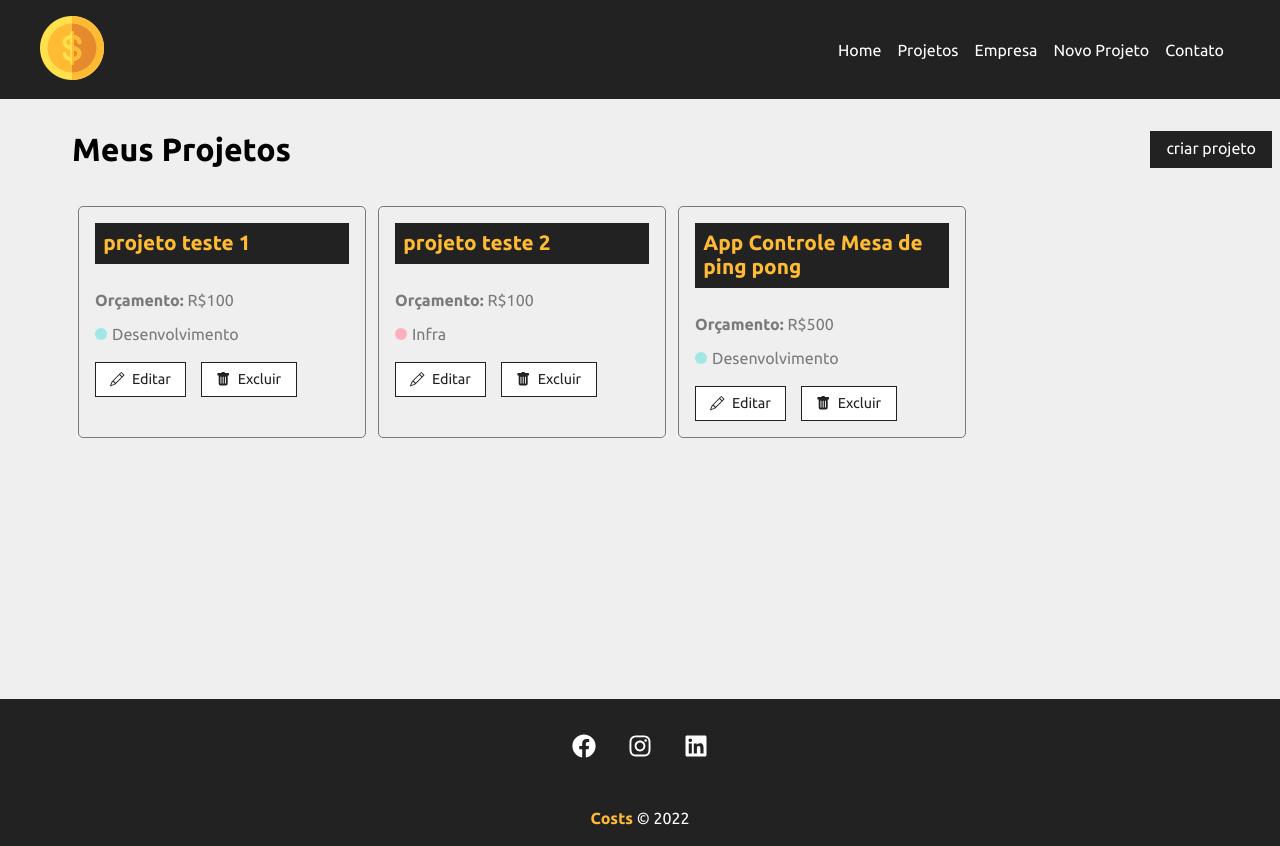
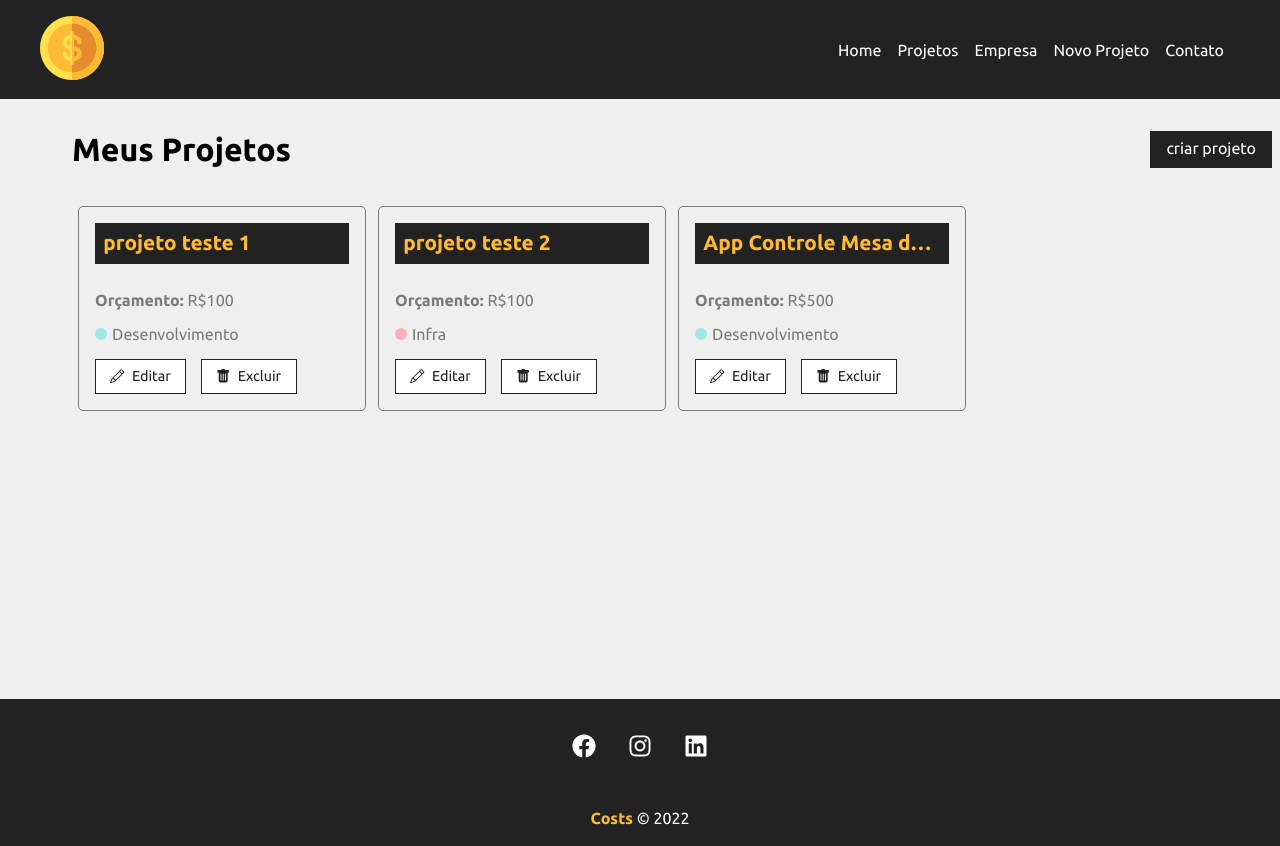
Before and after one commit to vinao-alt/costs, a React (Create React App) app: page /projects in a window 1280 px wide. Shown: the top 846 px of the page. Built offline with nearby package versions, Linux system fonts and the light colour scheme; data requests are answered from the project's data file.

Commit message:
card styling

```diff
--- a/db.json
+++ b/db.json
@@ -7,7 +7,7 @@
         "id": "2",
         "name": "Desenvolvimento"
       },
-      "cost": 31,
+      "cost": 21,
       "services": [
         {
           "name": "serviço 1 ",
@@ -20,12 +20,6 @@
           "cost": "11",
           "description": "a",
           "id": "597aa8b6-b36e-4609-87bf-3f2e8d6de5d1"
-        },
-        {
-          "name": "Contratar Dev Front-end",
-          "cost": "10",
-          "description": "a",
-          "id": "f7abddea-bb0c-4799-9bea-3cbe8c46ea82"
         }
       ],
       "id": 1
--- a/src/components/project/ProjectCard.module.css
+++ b/src/components/project/ProjectCard.module.css
@@ -4,6 +4,9 @@
     border-radius: 5px;
     width: 24%;
     margin: 0.5%;
+    display: flex;
+    flex-direction: column;
+    justify-content: space-between;
 }
 
 .project_card h4 {
@@ -12,6 +15,10 @@
     padding: 0.4em;
     margin-bottom: 1.3em;
     font-size: 1.3em;
+
+    white-space: nowrap;
+    overflow: hidden;
+    text-overflow: ellipsis;
 }
 
 .project_card p {
@@ -59,7 +66,6 @@
 }
 
 .project_card_actions {
-    margin-top: 1.2em;
     display: flex;
     align-items: center;
 }
```
